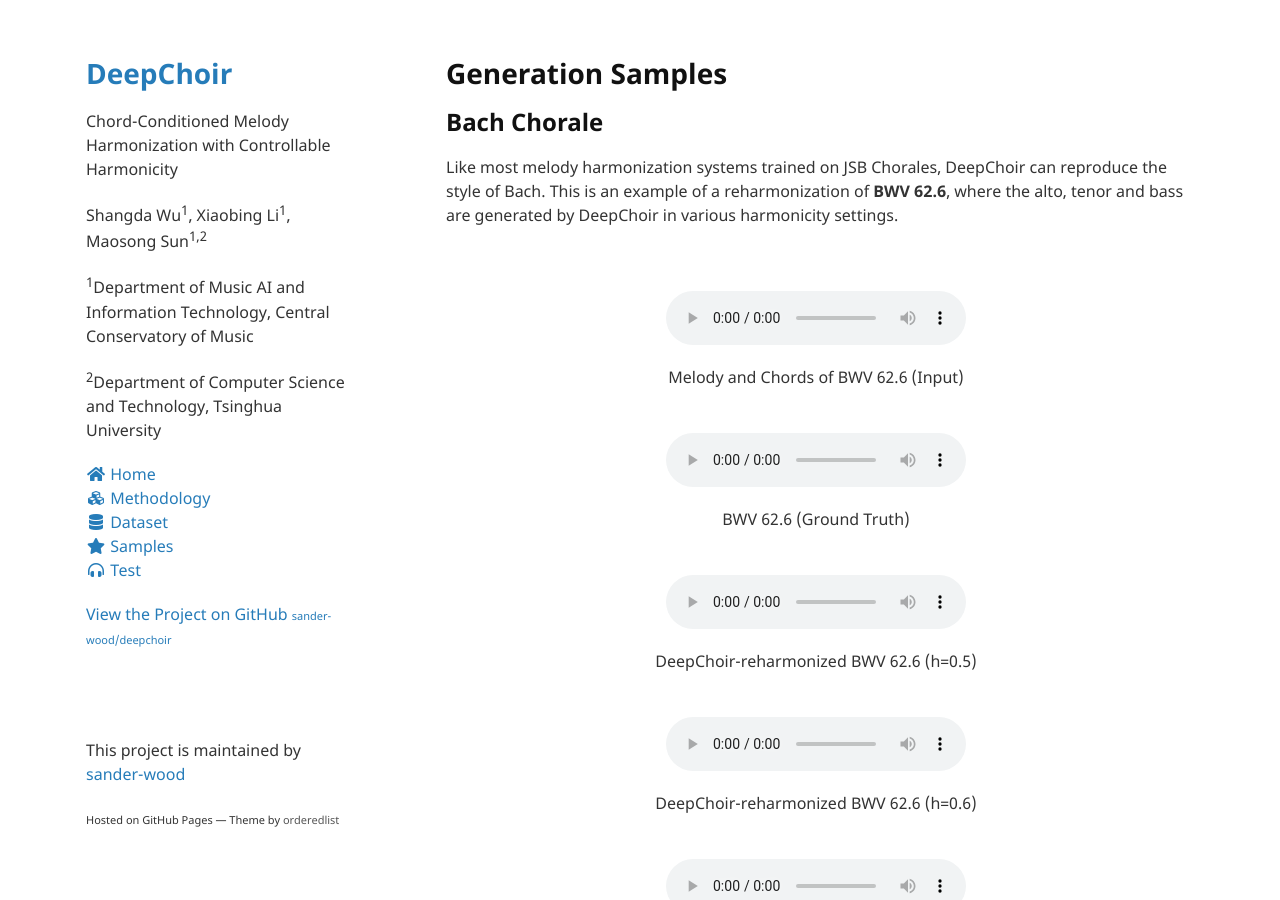
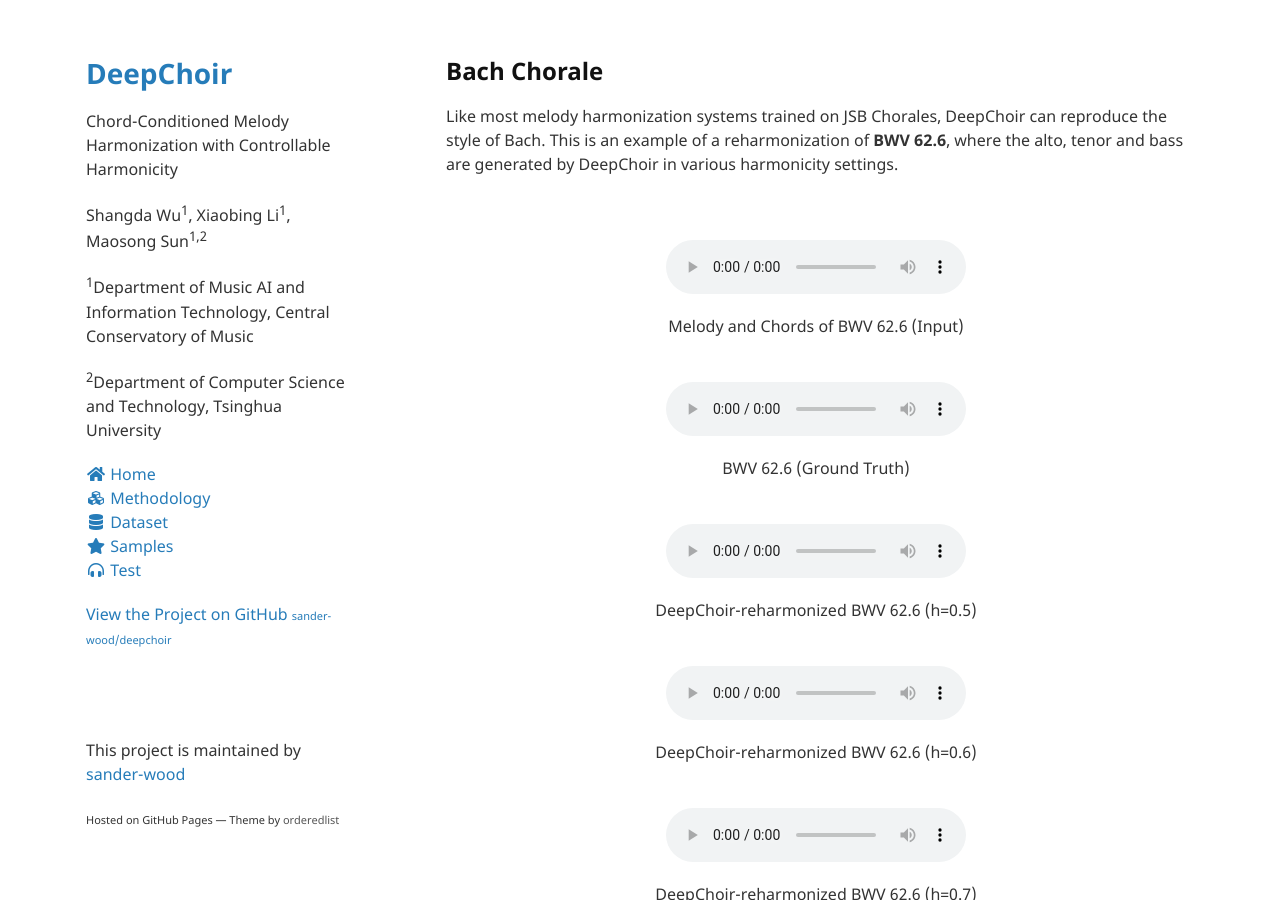
Before and after one commit to sander-wood/deepchoir, a Jekyll site: the page built from samples.md, in a window 1280 px wide and 900 px high. Built offline with Jekyll 4.4.1, drawn with Linux system fonts in a browser that asks for light colours; nearby versions of some CDN libraries.

Commit message:
Update samples.md

```diff
--- a/samples.md
+++ b/samples.md
@@ -2,8 +2,6 @@
 layout: default
 title: Samples
 ---
-# Generation Samples
-
 ## Bach Chorale
 
 Like most melody harmonization systems trained on JSB Chorales, DeepChoir can reproduce the style of Bach. This is an example of a reharmonization of **BWV 62.6**, where the alto, tenor and bass are generated by DeepChoir in various harmonicity settings.
```
